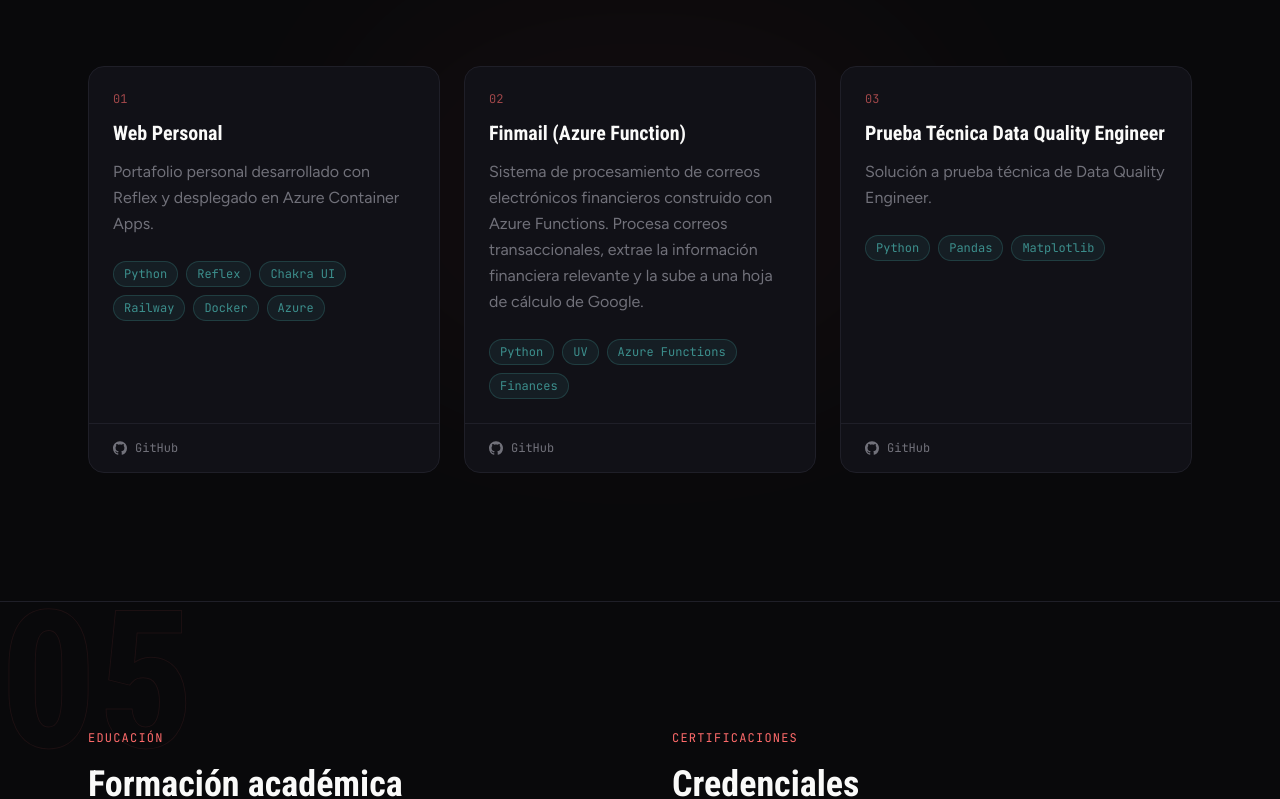
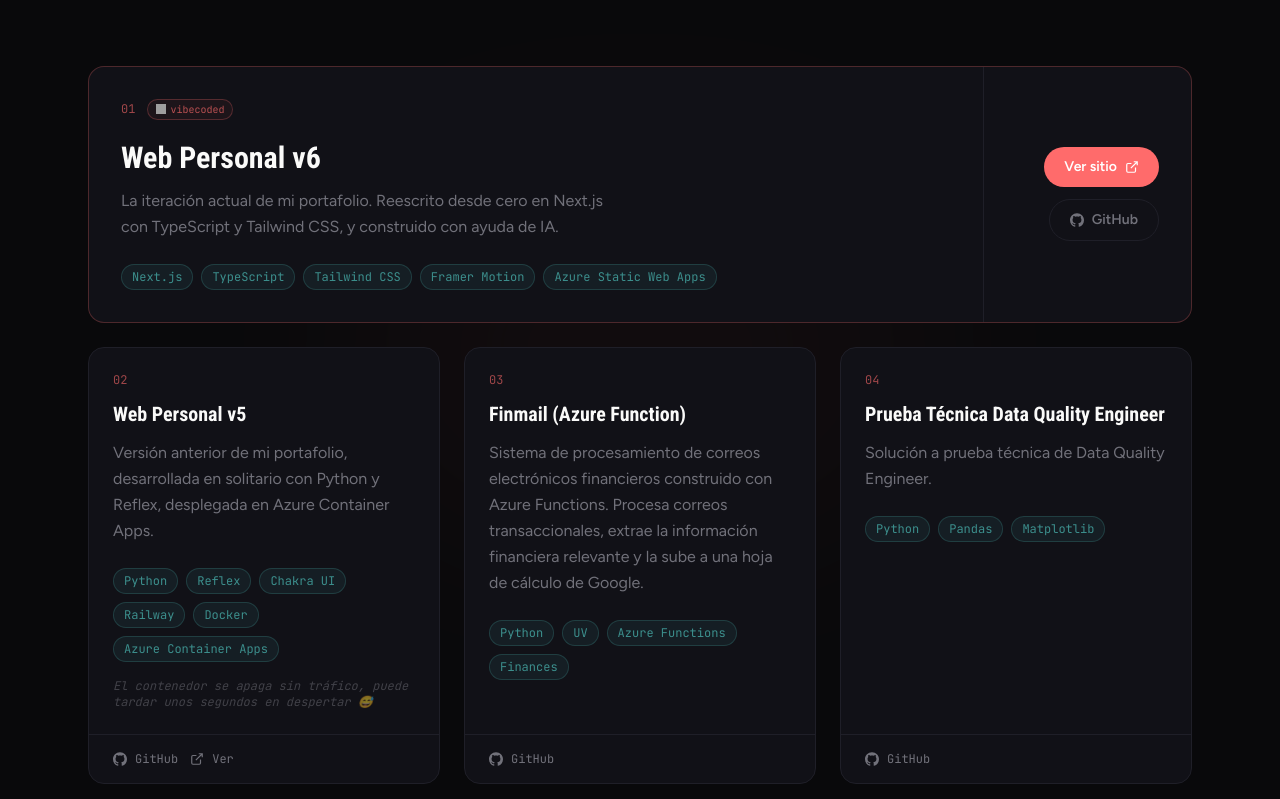
Before and after one commit to juandaherrera/personal-web-v2, a Next.js app: page / in a window 1280 px wide. Shown: the part 3738-4537 px from the top of the page. Built offline with nearby package versions, Linux system fonts and the light colour scheme; grey boxes are pictures that could not be loaded.

Commit message:
🗃️ feat: redesign projects section with featured card and easter egg

```diff
--- a/src/components/Projects.tsx
+++ b/src/components/Projects.tsx
@@ -4,7 +4,144 @@
 import { projects } from "@/data/content";
 import { TechBadge } from "@/components/TechBadge";
 import { motion, useInView } from "framer-motion";
-import { useRef } from "react";
+import { useEffect, useRef, useState } from "react";
+
+const ExternalLinkIcon = () => (
+  <svg width="14" height="14" viewBox="0 0 24 24" fill="none" stroke="currentColor" strokeWidth="2">
+    <path d="M18 13v6a2 2 0 01-2 2H5a2 2 0 01-2-2V8a2 2 0 012-2h6M15 3h6v6M10 14L21 3" />
+  </svg>
+);
+
+const GithubIcon = ({ size = 14 }: { size?: number }) => (
+  <svg width={size} height={size} viewBox="0 0 24 24" fill="currentColor">
+    <path d="M12 .297c-6.63 0-12 5.373-12 12 0 5.303 3.438 9.8 8.205 11.385.6.113.82-.258.82-.577 0-.285-.01-1.04-.015-2.04-3.338.724-4.042-1.61-4.042-1.61C4.422 18.07 3.633 17.7 3.633 17.7c-1.087-.744.084-.729.084-.729 1.205.084 1.838 1.236 1.838 1.236 1.07 1.835 2.809 1.305 3.495.998.108-.776.417-1.305.76-1.605-2.665-.3-5.466-1.332-5.466-5.93 0-1.31.465-2.38 1.235-3.22-.135-.303-.54-1.523.105-3.176 0 0 1.005-.322 3.3 1.23.96-.267 1.98-.399 3-.405 1.02.006 2.04.138 3 .405 2.28-1.552 3.285-1.23 3.285-1.23.645 1.653.24 2.873.12 3.176.765.84 1.23 1.91 1.23 3.22 0 4.61-2.805 5.625-5.475 5.92.42.36.81 1.096.81 2.22 0 1.606-.015 2.896-.015 3.286 0 .315.21.69.825.57C20.565 22.092 24 17.592 24 12.297c0-6.627-5.373-12-12-12" />
+  </svg>
+);
+
+function FeaturedProjectCard({
+  project,
+  isEn,
+}: {
+  project: (typeof projects)[0];
+  isEn: boolean;
+}) {
+  const COUNTDOWN = 10;
+  const [joked, setJoked] = useState(false);
+  const [countdown, setCountdown] = useState(COUNTDOWN);
+  const intervalRef = useRef<ReturnType<typeof setInterval> | null>(null);
+
+  function clearTimer() {
+    if (intervalRef.current) clearInterval(intervalRef.current);
+  }
+
+  function handleVisitClick(e: React.MouseEvent<HTMLAnchorElement>) {
+    if (joked) return;
+    e.preventDefault();
+    setJoked(true);
+    setCountdown(COUNTDOWN);
+    intervalRef.current = setInterval(() => {
+      setCountdown((c) => {
+        if (c <= 1) {
+          clearTimer();
+          window.open(project.websiteUrl, "_blank", "noopener,noreferrer");
+          setJoked(false);
+          return COUNTDOWN;
+        }
+        return c - 1;
+      });
+    }, 1000);
+  }
+
+  function handleCancel() {
+    clearTimer();
+    setJoked(false);
+    setCountdown(COUNTDOWN);
+  }
+
+  useEffect(() => clearTimer, []);
+
+  return (
+    <motion.div
+      initial={{ opacity: 0, y: 24 }}
+      whileInView={{ opacity: 1, y: 0 }}
+      viewport={{ once: true, margin: "-60px" }}
+      transition={{ duration: 0.5 }}
+      className="group relative flex flex-col md:flex-row bg-surface border border-accent/25 hover:border-accent/45 rounded-2xl overflow-hidden hover:shadow-[0_8px_40px_rgba(255,107,107,0.07)] transition-all duration-300"
+    >
+      {/* Left: content */}
+      <div className="flex-1 p-8">
+        <div className="flex items-center gap-3 mb-5">
+          <p className="font-mono text-xs text-accent/60">01</p>
+          {project.vibecoded && (
+            <span className="inline-flex items-center gap-1 font-mono text-[10px] px-2 py-0.5 rounded-full border border-accent/25 text-accent/70 bg-accent/5">
+              <img
+                src="https://cdn.simpleicons.org/anthropic/FF6B6B"
+                alt="Claude"
+                className="w-2.5 h-2.5"
+              />
+              vibecoded
+            </span>
+          )}
+        </div>
+
+        <h3 className="font-syne font-bold text-2xl md:text-3xl text-text-primary mb-3">
+          {isEn ? project.nameEn : project.name}
+        </h3>
+
+        <p className="font-figtree text-base text-muted leading-relaxed mb-6 max-w-lg">
+          {isEn ? project.descriptionEn : project.description}
+        </p>
+
+        <div className="flex flex-wrap gap-2">
+          {project.technologies.map((tech) => (
+            <TechBadge key={tech} label={tech} />
+          ))}
+        </div>
+      </div>
+
+      {/* Right: actions */}
+      <div className="flex flex-row md:flex-col items-center md:items-end justify-between md:justify-center gap-3 px-8 py-6 md:py-8 border-t md:border-t-0 md:border-l border-border-dark md:min-w-52">
+        {project.websiteUrl && (
+          <div className="flex flex-col items-end gap-1.5">
+            <a
+              href={project.websiteUrl}
+              target="_blank"
+              rel="noopener noreferrer"
+              onClick={handleVisitClick}
+              className={`inline-flex items-center gap-2 font-figtree font-semibold text-sm px-5 py-2.5 rounded-full transition-all duration-300 whitespace-nowrap ${
+                joked
+                  ? "bg-surface-2 border border-border-2 text-muted cursor-default"
+                  : "bg-accent text-white hover:bg-accent/85"
+              }`}
+            >
+              {joked
+                ? (isEn ? `you're already here 👀 · ${countdown}s` : `ya estás aquí 👀 · ${countdown}s`)
+                : (isEn ? "Visit site" : "Ver sitio")}
+              {!joked && <ExternalLinkIcon />}
+            </a>
+            {joked && (
+              <button
+                onClick={handleCancel}
+                className="font-mono text-xs text-muted/50 hover:text-muted transition-colors"
+              >
+                {isEn ? "cancel redirect" : "cancelar redirección"}
+              </button>
+            )}
+          </div>
+        )}
+        <a
+          href={project.repositoryUrl}
+          target="_blank"
+          rel="noopener noreferrer"
+          className="inline-flex items-center gap-2 font-figtree font-semibold text-sm px-5 py-2.5 rounded-full border border-border-dark text-muted hover:border-accent hover:text-accent transition-all whitespace-nowrap"
+        >
+          <GithubIcon />
+          GitHub
+        </a>
+      </div>
+    </motion.div>
+  );
+}
 
 function ProjectCard({
   project,
@@ -21,10 +158,9 @@
       whileInView={{ opacity: 1, y: 0 }}
       viewport={{ once: true, margin: "-60px" }}
       transition={{ duration: 0.5, delay: index * 0.1 }}
-      className="group relative flex flex-col bg-surface border border-border-dark rounded-2xl overflow-hidden hover:border-[#2a2a36] hover:scale-[1.02] hover:shadow-[0_8px_32px_rgba(0,0,0,0.35)] transition-all duration-300"
+      className="group relative flex flex-col bg-surface border border-border-dark rounded-2xl overflow-hidden hover:border-border-2 hover:scale-[1.02] hover:shadow-[0_8px_32px_rgba(0,0,0,0.35)] transition-all duration-300"
     >
       <div className="flex-1 p-6">
-        {/* Project number */}
         <p className="font-mono text-xs text-accent/60 mb-3">
           {String(index + 1).padStart(2, "0")}
         </p>
@@ -37,15 +173,19 @@
           {isEn ? project.descriptionEn : project.description}
         </p>
 
-        {/* Tech tags */}
         <div className="flex flex-wrap gap-2">
           {project.technologies.map((tech) => (
             <TechBadge key={tech} label={tech} />
           ))}
         </div>
+
+        {(project.note || project.noteEn) && (
+          <p className="font-mono text-xs text-muted/50 mt-4 italic">
+            {isEn ? project.noteEn : project.note}
+          </p>
+        )}
       </div>
 
-      {/* Footer */}
       <div className="px-6 py-4 border-t border-border-dark flex items-center gap-3">
         <a
           href={project.repositoryUrl}
@@ -54,28 +194,17 @@
           className="flex items-center gap-2 font-mono text-xs text-muted hover:text-accent transition-colors"
           aria-label="Repository"
         >
-          <svg width="14" height="14" viewBox="0 0 24 24" fill="currentColor">
-            <path d="M12 .297c-6.63 0-12 5.373-12 12 0 5.303 3.438 9.8 8.205 11.385.6.113.82-.258.82-.577 0-.285-.01-1.04-.015-2.04-3.338.724-4.042-1.61-4.042-1.61C4.422 18.07 3.633 17.7 3.633 17.7c-1.087-.744.084-.729.084-.729 1.205.084 1.838 1.236 1.838 1.236 1.07 1.835 2.809 1.305 3.495.998.108-.776.417-1.305.76-1.605-2.665-.3-5.466-1.332-5.466-5.93 0-1.31.465-2.38 1.235-3.22-.135-.303-.54-1.523.105-3.176 0 0 1.005-.322 3.3 1.23.96-.267 1.98-.399 3-.405 1.02.006 2.04.138 3 .405 2.28-1.552 3.285-1.23 3.285-1.23.645 1.653.24 2.873.12 3.176.765.84 1.23 1.91 1.23 3.22 0 4.61-2.805 5.625-5.475 5.92.42.36.81 1.096.81 2.22 0 1.606-.015 2.896-.015 3.286 0 .315.21.69.825.57C20.565 22.092 24 17.592 24 12.297c0-6.627-5.373-12-12-12" />
-          </svg>
+          <GithubIcon />
           GitHub
         </a>
-        {project.websiteUrl && project.websiteUrl !== "/" && (
+        {project.websiteUrl && (
           <a
             href={project.websiteUrl}
             target="_blank"
             rel="noopener noreferrer"
             className="flex items-center gap-2 font-mono text-xs text-muted hover:text-accent transition-colors"
           >
-            <svg
-              width="14"
-              height="14"
-              viewBox="0 0 24 24"
-              fill="none"
-              stroke="currentColor"
-              strokeWidth="2"
-            >
-              <path d="M18 13v6a2 2 0 01-2 2H5a2 2 0 01-2-2V8a2 2 0 012-2h6M15 3h6v6M10 14L21 3" />
-            </svg>
+            <ExternalLinkIcon />
             {isEn ? "Live" : "Ver"}
           </a>
         )}
@@ -88,6 +217,8 @@
   const { isEn } = useLanguage();
   const ref = useRef(null);
   const inView = useInView(ref, { once: true, margin: "-80px" });
+
+  const [featured, ...rest] = projects;
 
   return (
     <section id="projects" className="relative section-py-lg overflow-hidden">
@@ -115,9 +246,15 @@
           </h2>
         </motion.div>
 
+        {/* Featured project */}
+        <div className="mb-6">
+          <FeaturedProjectCard project={featured} isEn={isEn} />
+        </div>
+
+        {/* Rest of projects */}
         <div className="grid md:grid-cols-2 lg:grid-cols-3 gap-6">
-          {projects.map((project, i) => (
-            <ProjectCard key={project.name} project={project} index={i} isEn={isEn} />
+          {rest.map((project, i) => (
+            <ProjectCard key={project.name} project={project} index={i + 1} isEn={isEn} />
           ))}
         </div>
       </div>
--- a/src/data/content.ts
+++ b/src/data/content.ts
@@ -9,7 +9,7 @@
   currentCompanyUrl: "https://snoonu.com/",
   currentCompanyLogo: "/icons/snoonu_full.svg",
   repoUrl: "https://github.com/juandaherrera/personal_web",
-  version: "v6.0.0",
+  version: "v6.1.0",
   location: "Palmira, Colombia 🇨🇴",
 };
 
@@ -223,19 +223,35 @@
   nameEn: string;
   description: string;
   descriptionEn: string;
+  note?: string;
+  noteEn?: string;
   technologies: string[];
   repositoryUrl: string;
   websiteUrl?: string;
+  vibecoded?: boolean;
 }
 
 export const projects: Project[] = [
   {
-    name: "Web Personal",
-    nameEn: "Personal Website",
-    description: "Portafolio personal desarrollado con Reflex y desplegado en Azure Container Apps.",
-    descriptionEn: "Personal portfolio developed with Reflex and deployed on Azure Container Apps.",
-    technologies: ["Python", "Reflex", "Chakra UI", "Railway", "Docker", "Azure"],
+    name: "Web Personal v6",
+    nameEn: "Personal Website v6",
+    description: "La iteración actual de mi portafolio. Reescrito desde cero en Next.js con TypeScript y Tailwind CSS, y construido con ayuda de IA.",
+    descriptionEn: "The current iteration of my portfolio. Rewritten from scratch in Next.js with TypeScript and Tailwind CSS, built with the help of AI.",
+    technologies: ["Next.js", "TypeScript", "Tailwind CSS", "Framer Motion", "Azure Static Web Apps"],
+    repositoryUrl: "https://github.com/juandaherrera/personal-web-v2",
+    websiteUrl: "https://www.juandaherrera.com",
+    vibecoded: true,
+  },
+  {
+    name: "Web Personal v5",
+    nameEn: "Personal Website v5",
+    description: "Versión anterior de mi portafolio, desarrollada en solitario con Python y Reflex, desplegada en Azure Container Apps.",
+    descriptionEn: "Previous version of my portfolio, built solo with Python and Reflex, deployed on Azure Container Apps.",
+    note: "El contenedor se apaga sin tráfico, puede tardar unos segundos en despertar 😅",
+    noteEn: "The container shuts down when idle, it may take a few seconds to wake up 😅",
+    technologies: ["Python", "Reflex", "Chakra UI", "Railway", "Docker", "Azure Container Apps"],
     repositoryUrl: "https://github.com/juandaherrera/personal_web",
+    websiteUrl: "https://personal-web.braveriver-b6fac172.eastus.azurecontainerapps.io/",
   },
   {
     name: "Finmail (Azure Function)",
```
